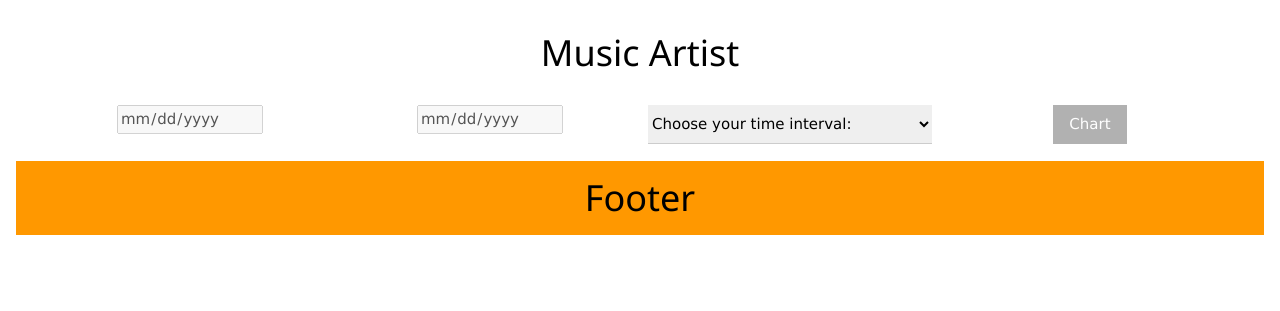
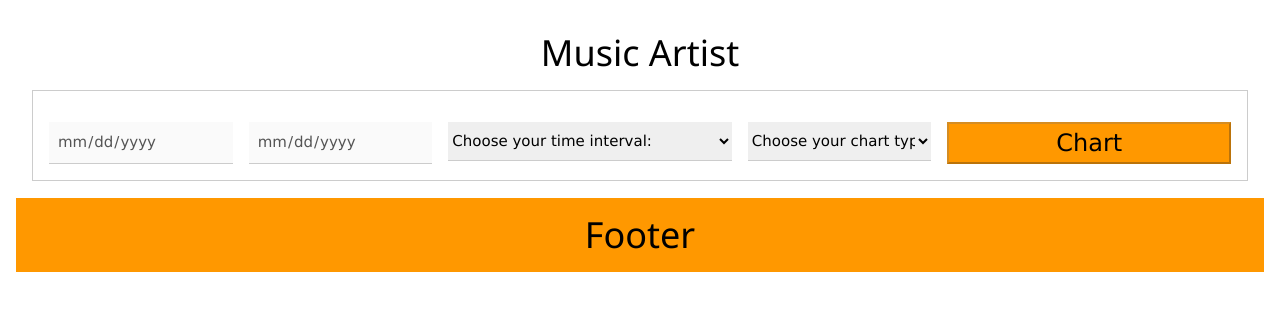
Before and after one commit to linuzzz/flamus, a Flask app: template templates/music.html in a window 1280 px wide. Shown: the top 311 px of the page. Run offline with Flask 3, Linux system fonts and the light colour scheme; the template is opened without the code that fills it, so the values that code supplies are empty.

Commit message:
Thursday commit 4

```diff
--- a/static/scripts/script.js
+++ b/static/scripts/script.js
@@ -36,6 +36,9 @@ function loadxml() {
   if (t == 4) {
     start = document.getElementById("start").value;
     end = document.getElementById("end").value;
+    if (start >= end) {
+        return
+    }
     xhttp.open("GET", "/ajax4/" + start + "/" + end + "/");
     xhttp.send();
   }
--- a/templates/music.html
+++ b/templates/music.html
@@ -4,15 +4,15 @@
 <header class="w3-container w3-center w3-margin-top w3-margin-down w3-margin-right w3-margin-left">
 <h1>Music Artist</h1>
 
-<div class="w3-row-padding">
+<div class="w3-row-padding w3-border w3-padding-16">
 <p id="demo"></p>
-<div class="w3-quarter">
-  <input type="date" id="start" name="start" disabled>
+<div class="w3-col m2">
+  <input class="w3-input" type="date" id="start" disabled>
 </div>
-<div class="w3-quarter">
-  <input type="date" id="end" name="end" disabled>
+<div class="w3-col m2">
+  <input class="w3-input" type="date" id="end" disabled>
 </div>
-<div class="w3-quarter">
+<div class="w3-col m3">
   <select class="w3-select" id="option_time" onchange="select_time()">
   <option value="" disabled selected>Choose your time interval:</option>
   <option value="1">Last Month</option>
@@ -22,9 +22,20 @@
   </select>
 </div>
 
-<div class="w3-quarter">
-<button id="chartbutton" class="w3-button w3-black" onclick=loadxml() disabled>Chart</button>
+<div class="w3-col m2">
+  <select class="w3-select" id="option_chart">
+  <option value="" disabled selected>Choose your chart type:</option>
+  <option value="1">Artist</option>
+  <option value="2">Song</option>
+  <option value="3">Album</option>
+  </select>
 </div>
+
+
+<div class="w3-col m3">
+<button id="chartbutton" class="w3-block w3-orange w3-xlarge" onclick=loadxml() disabled>Chart</button>
+</div>
+
 
 
 </div>
```
